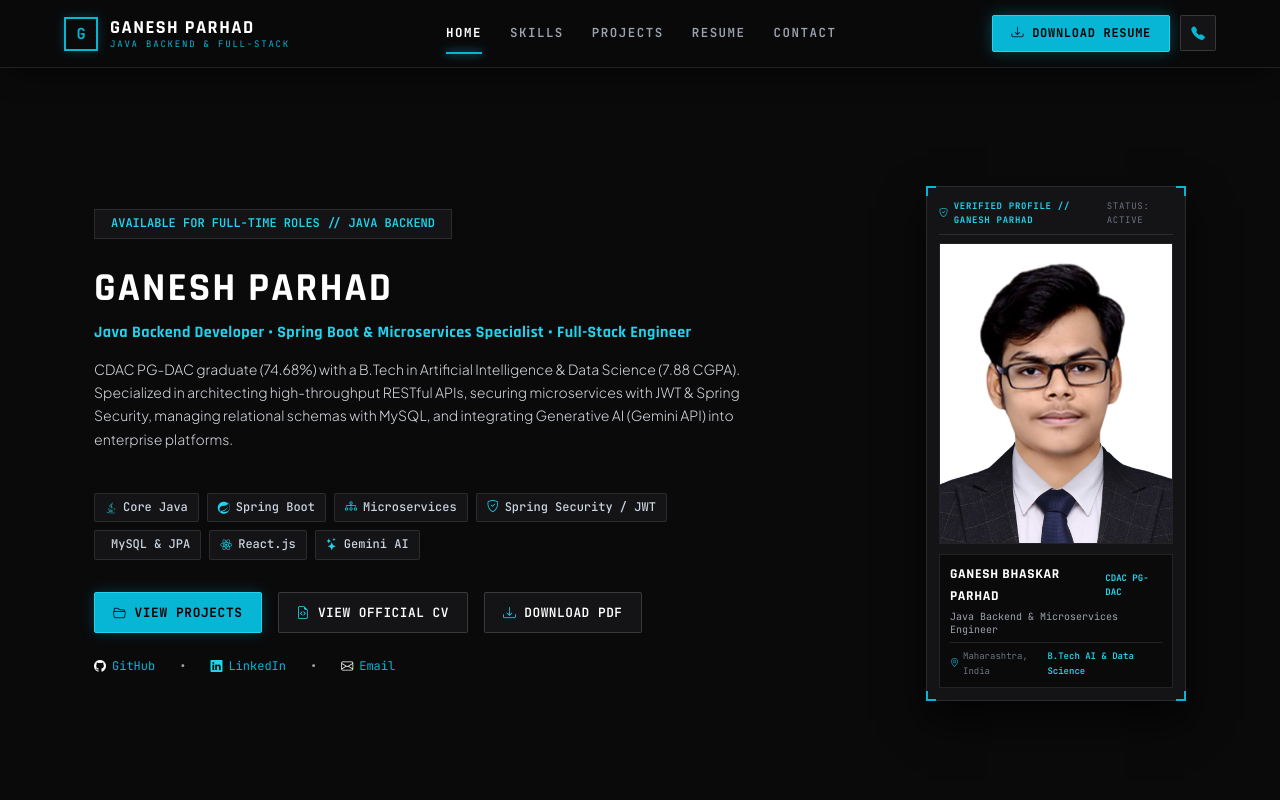
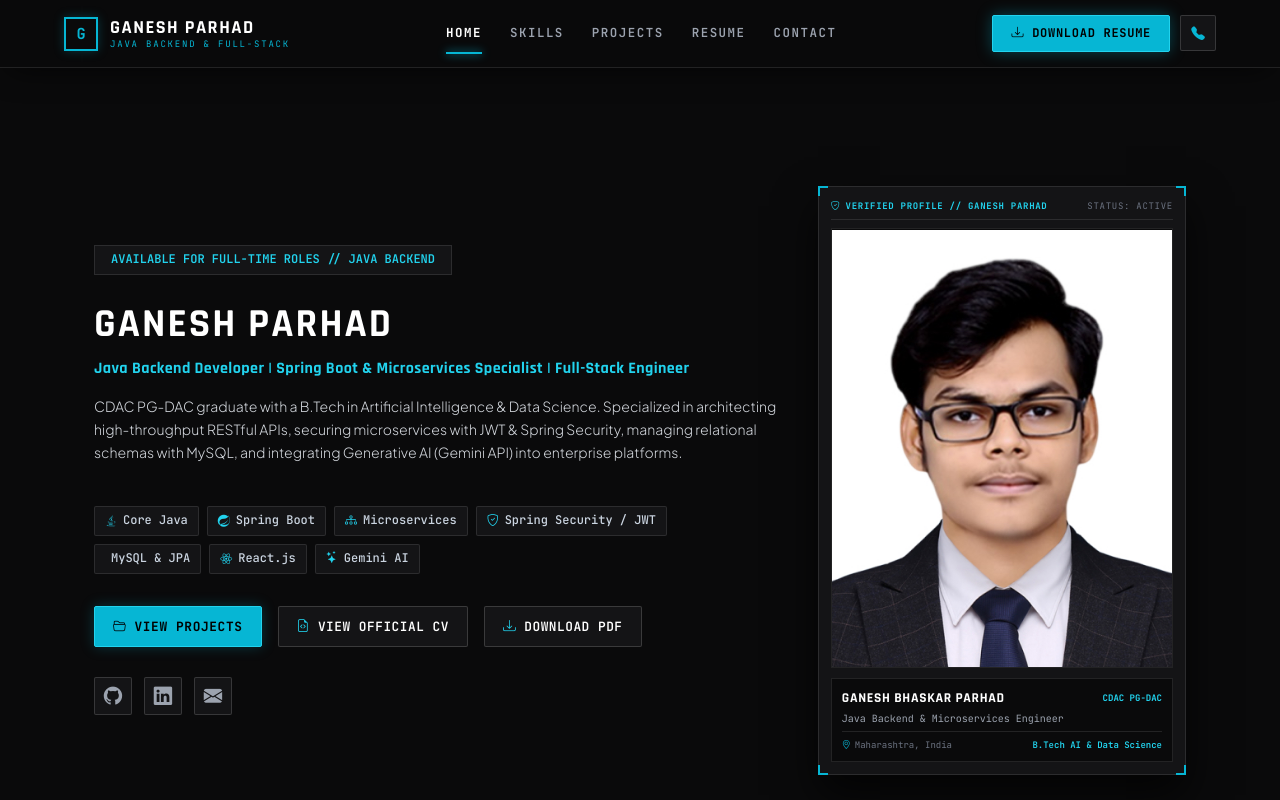
Before and after one commit to ganeshparhad10/Portfolio-Angular, an Angular app: page / in a window 1280 px wide. Shown: the top 800 px of the page. Built offline with nearby package versions, Linux system fonts and the light colour scheme.

Commit message:
fix(ui): correct skills category icon/title layout and keep icon-only logos for GitHub, LinkedIn, and Email in dashboard

```diff
--- a/src/app/components/dashboard/dashboard.component.css
+++ b/src/app/components/dashboard/dashboard.component.css
@@ -55,7 +55,7 @@
 
 .hero-portrait-card {
   width: 100%;
-  max-width: 260px; /* Small, compact card width */
+  max-width: 450px; /* Small, compact card width */
   position: relative;
 }
 
@@ -209,3 +209,34 @@
   color: #22d3ee;
   font-weight: 600;
 }
+
+/* Hero Social Icon-Only Buttons */
+.hero-social {
+  display: flex;
+  align-items: center;
+  gap: 12px;
+  margin-top: 6px;
+}
+
+.social-icon-btn {
+  width: 38px;
+  height: 38px;
+  display: inline-flex;
+  align-items: center;
+  justify-content: center;
+  background: #141416;
+  border: 1px solid rgba(255, 255, 255, 0.15);
+  border-radius: 2px;
+  color: #9ca3af;
+  font-size: 1.15rem;
+  text-decoration: none;
+  transition: all 0.18s ease;
+}
+
+.social-icon-btn:hover {
+  background: #1a1a20;
+  border-color: #06b6d4;
+  color: #22d3ee;
+  transform: translateY(-2px);
+  box-shadow: 0 0 14px rgba(6, 182, 212, 0.3);
+}
--- a/src/app/components/dashboard/dashboard.component.html
+++ b/src/app/components/dashboard/dashboard.component.html
@@ -13,11 +13,11 @@
         </h1>
 
         <p class="hero-lead font-tech-heading text-lg sm:text-xl text-cyan-400 font-bold tracking-wide">
-          Java Backend Developer • Spring Boot & Microservices Specialist • Full-Stack Engineer
+          Java Backend Developer | Spring Boot & Microservices Specialist | Full-Stack Engineer
         </p>
 
         <p class="hero-bio text-gray-300 text-sm sm:text-base leading-relaxed font-light">
-          CDAC PG-DAC graduate (74.68%) with a B.Tech in Artificial Intelligence & Data Science (7.88 CGPA).
+          CDAC PG-DAC graduate with a B.Tech in Artificial Intelligence & Data Science.
           Specialized in architecting high-throughput RESTful APIs, securing microservices with JWT & Spring Security,
           managing relational schemas with MySQL, and integrating Generative AI (Gemini API) into enterprise platforms.
         </p>
@@ -52,21 +52,32 @@
           </a>
         </div>
 
-        <!-- Social Connections -->
-        <div class="hero-social flex items-center gap-4 text-xs font-mono text-gray-400">
-          <a href="https://github.com/ganeshparhad10" target="_blank" rel="noopener noreferrer" class="social-link hover:text-cyan-400 transition-colors flex items-center gap-1.5">
-            <i class="bi bi-github text-white"></i>
-            <span>GitHub</span>
+        <!-- Social Connections (Icon Logos Only) -->
+        <div class="hero-social">
+          <a
+            href="https://github.com/ganeshparhad10"
+            target="_blank"
+            rel="noopener noreferrer"
+            class="social-icon-btn"
+            title="GitHub"
+            aria-label="GitHub">
+            <i class="bi bi-github"></i>
           </a>
-          <span class="text-gray-600">•</span>
-          <a href="https://www.linkedin.com/in/ganesh-parhad-b77b9225a" target="_blank" rel="noopener noreferrer" class="social-link hover:text-cyan-400 transition-colors flex items-center gap-1.5">
-            <i class="bi bi-linkedin text-cyan-400"></i>
-            <span>LinkedIn</span>
+          <a
+            href="https://www.linkedin.com/in/ganesh-parhad-b77b9225a"
+            target="_blank"
+            rel="noopener noreferrer"
+            class="social-icon-btn"
+            title="LinkedIn"
+            aria-label="LinkedIn">
+            <i class="bi bi-linkedin"></i>
           </a>
-          <span class="text-gray-600">•</span>
-          <a href="mailto:ganeshparhad42@gmail.com" class="social-link hover:text-cyan-400 transition-colors flex items-center gap-1.5">
-            <i class="bi bi-envelope text-white"></i>
-            <span>Email</span>
+          <a
+            href="mailto:ganeshparhad42@gmail.com"
+            class="social-icon-btn"
+            title="Email"
+            aria-label="Email">
+            <i class="bi bi-envelope-fill"></i>
           </a>
         </div>
       </div>
--- a/src/app/components/header/header.component.css
+++ b/src/app/components/header/header.component.css
@@ -34,6 +34,7 @@
   text-decoration: none;
   outline: none !important;
   border: none;
+  flex-shrink: 0;
 }
 
 .brand-link:focus,
@@ -57,6 +58,7 @@
   justify-content: center;
   box-shadow: 0 0 10px rgba(6, 182, 212, 0.25);
   transition: transform 0.2s ease;
+  flex-shrink: 0;
 }
 
 .brand-link:hover .brand-badge {
@@ -66,6 +68,7 @@
 .brand-text {
   display: flex;
   flex-direction: column;
+  white-space: nowrap;
 }
 
 .brand-name {
@@ -76,6 +79,7 @@
   letter-spacing: 0.08em;
   text-transform: uppercase;
   line-height: 1.2;
+  white-space: nowrap;
 }
 
 .brand-subtitle {
@@ -85,6 +89,7 @@
   color: #06b6d4;
   text-transform: uppercase;
   line-height: 1.2;
+  white-space: nowrap;
 }
 
 /* Desktop Navigation */
--- a/src/app/components/skills/skills.component.css
+++ b/src/app/components/skills/skills.component.css
@@ -16,6 +16,58 @@
 .skills-group {
   padding: 24px;
   background: #141416;
+}
+
+/* Category Header: Icon & Title Blueprint Alignment */
+.group-header {
+  display: flex;
+  align-items: center;
+  justify-content: space-between;
+  gap: 16px;
+  padding-bottom: 14px;
+  margin-bottom: 18px;
+  border-bottom: 1px solid rgba(255, 255, 255, 0.1);
+}
+
+.group-title-wrap {
+  display: flex;
+  align-items: center;
+  gap: 12px;
+  min-width: 0;
+}
+
+.group-icon {
+  font-size: 1.25rem;
+  color: #22d3ee;
+  display: inline-flex;
+  align-items: center;
+  justify-content: center;
+  line-height: 1;
+  width: 24px;
+  height: 24px;
+  flex-shrink: 0;
+  margin: 0;
+}
+
+.group-title {
+  font-family: var(--font-mono, 'JetBrains Mono', monospace);
+  font-size: 0.8rem;
+  font-weight: 700;
+  color: #ffffff;
+  text-transform: uppercase;
+  letter-spacing: 0.08em;
+  margin: 0;
+  padding: 0;
+  line-height: 1.25;
+}
+
+.group-badge {
+  font-family: var(--font-mono, 'JetBrains Mono', monospace);
+  font-size: 10px;
+  color: #6b7280;
+  text-transform: uppercase;
+  letter-spacing: 0.12em;
+  flex-shrink: 0;
 }
 
 .skills-pill-wrap {
--- a/src/app/components/skills/skills.component.html
+++ b/src/app/components/skills/skills.component.html
@@ -14,12 +14,12 @@
 
     <div class="skills-grid">
       <div *ngFor="let category of skillCategories" class="skills-group cad-corner-marks card-clean">
-        <div class="group-header flex items-center justify-between pb-3 mb-4 border-b border-white/10">
-          <div class="flex items-center gap-2.5">
-            <i [class]="category.icon" class="group-icon text-cyan-400 fs-5"></i>
-            <h2 class="group-title font-mono text-xs uppercase tracking-wider text-white font-bold">{{ category.title }}</h2>
+        <div class="group-header">
+          <div class="group-title-wrap">
+            <i [class]="category.icon" class="group-icon"></i>
+            <h2 class="group-title">{{ category.title }}</h2>
           </div>
-          <span class="text-[10px] font-mono text-gray-500 uppercase tracking-widest">VERIFIED</span>
+          <span class="group-badge">VERIFIED</span>
         </div>
 
         <div class="skills-pill-wrap">
--- a/src/styles.css
+++ b/src/styles.css
@@ -336,6 +336,7 @@ a:hover {
 .gap-1 { gap: 0.25rem; }
 .gap-1\.5 { gap: 0.375rem; }
 .gap-2 { gap: 0.5rem; }
+.gap-2\.5 { gap: 0.625rem; }
 .gap-3 { gap: 0.75rem; }
 .gap-4 { gap: 1rem; }
 .gap-5 { gap: 1.25rem; }
```
